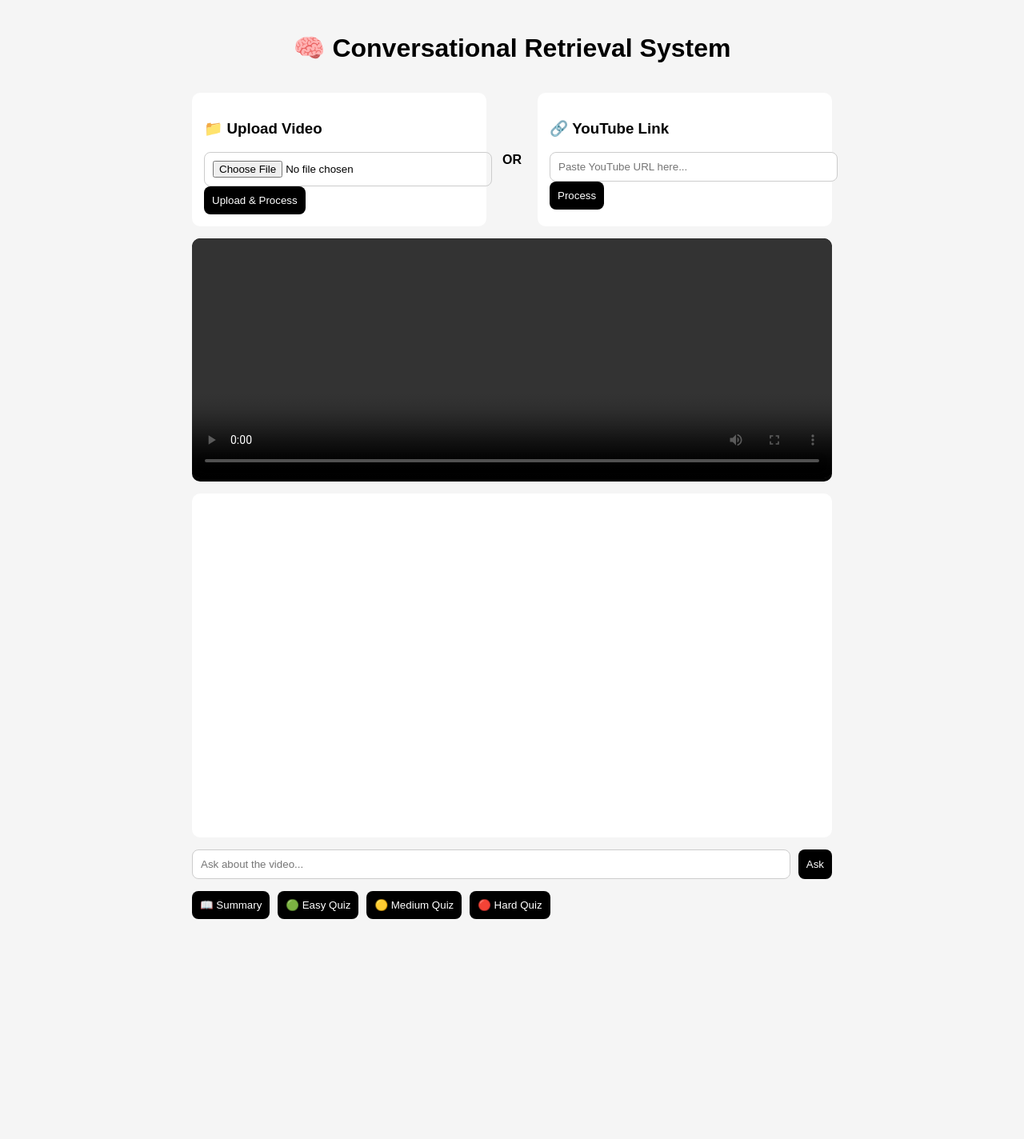
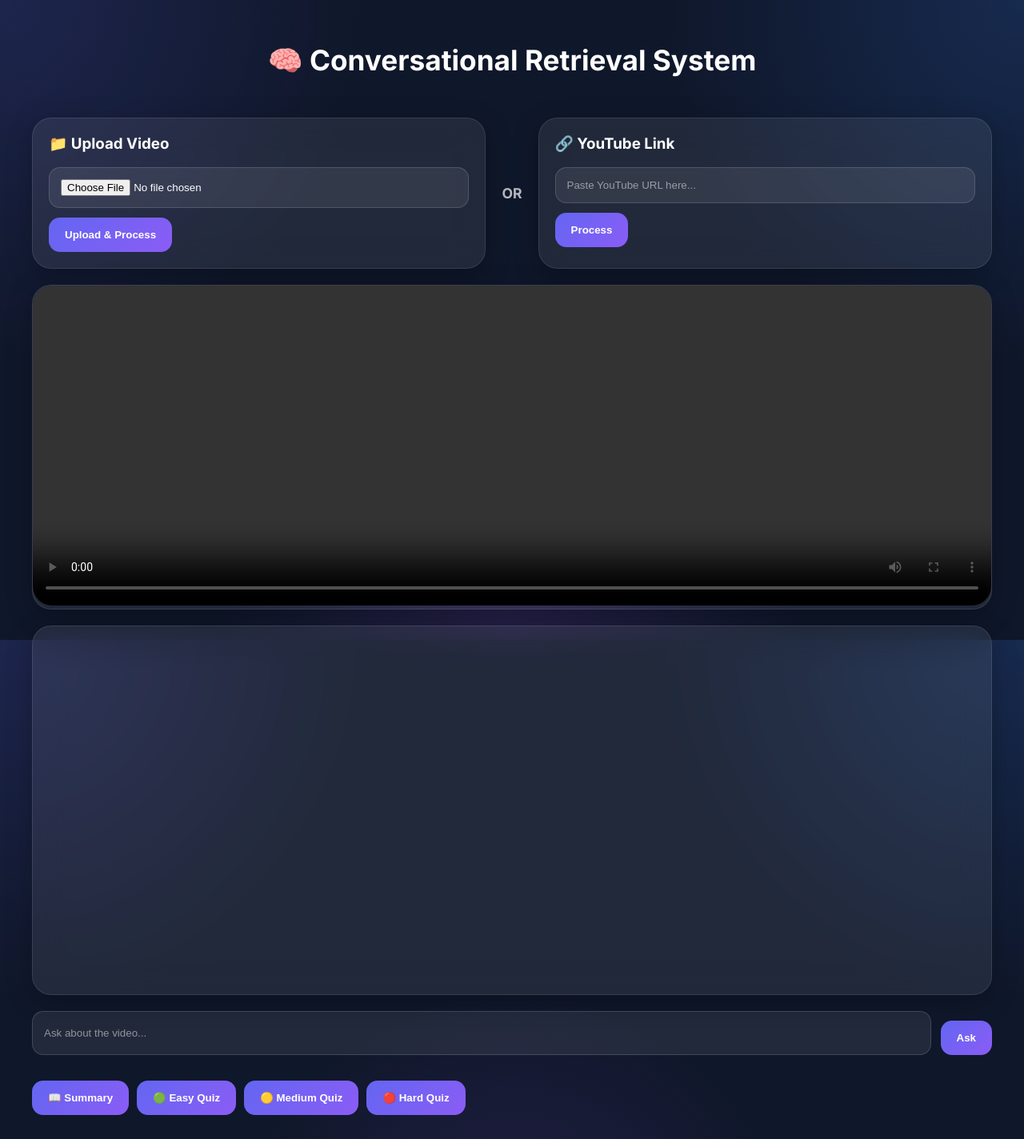
Before and after one commit to AnkuranKh/AI-teacher, a FastAPI app: page / in a window 1280 px wide. Shown: the whole page at 80% size. Before the commit the page ends 1149 px from the top, so only its background shows below. Run offline with FastAPI, Linux system fonts and the light colour scheme.

Commit message:
Fixed UI/UX part 1

```diff
--- a/static/style.css
+++ b/static/style.css
@@ -1,86 +1,125 @@
+/* ---------- GLOBAL ---------- */
+
 body {
-    font-family: Arial, sans-serif;
-    max-width: 800px;
+    font-family: 'Inter', sans-serif;
+    max-width: 1200px;
     margin: auto;
-    padding: 20px;
-    background: #f5f5f5;
+    padding: 30px;
+    min-height: 100vh;
+    color: white;
+    background: radial-gradient(circle at top left, rgba(99, 102, 241, 0.18), transparent 30%), radial-gradient(circle at top right, rgba(59, 130, 246, 0.18), transparent 30%), radial-gradient(circle at bottom, rgba(168, 85, 247, 0.15), transparent 35%), #0f172a;
+    background-attachment: fixed;
 }
 
 h1 {
     text-align: center;
+    font-size: 2.2rem;
+    font-weight: 700;
+    margin-bottom: 30px;
 }
 
 
-/* Layout */
+/* ---------- LAYOUT ---------- */
 
 .container {
     display: flex;
     flex-direction: column;
-    gap: 15px;
+    gap: 20px;
 }
 
 
-/* Upload */
+/* ---------- TOP SECTION ---------- */
 
 .input-section {
     display: flex;
     gap: 20px;
+    align-items: stretch;
 }
 
 .upload-box,
 .youtube-box {
     flex: 1;
-    background: white;
-    padding: 15px;
-    border-radius: 10px;
+    background: rgba(255, 255, 255, 0.08);
+    border: 1px solid rgba(255, 255, 255, 0.1);
+    backdrop-filter: blur(20px);
+    padding: 20px;
+    border-radius: 24px;
+    box-shadow: 0 8px 32px rgba(0, 0, 0, 0.25);
+}
+
+.upload-box h3,
+.youtube-box h3 {
+    margin-top: 0;
 }
 
 .divider {
     display: flex;
     align-items: center;
     justify-content: center;
+    color: rgba(255, 255, 255, 0.7);
     font-weight: bold;
+    font-size: 1.1rem;
 }
 
 
-/* Video */
+/* ---------- VIDEO ---------- */
 
 .video-container {
-    background: black;
-    border-radius: 10px;
+    background: rgba(255, 255, 255, 0.08);
+    border: 1px solid rgba(255, 255, 255, 0.1);
+    backdrop-filter: blur(20px);
+    border-radius: 24px;
     overflow: hidden;
+    box-shadow: 0 8px 32px rgba(0, 0, 0, 0.25);
 }
 
-video {
+video,
+iframe {
     width: 100%;
-    max-height: 300px;
-    border-radius: 10px;
+    max-height: 400px;
+    border-radius: 24px;
 }
 
 
-/* Inputs */
+/* ---------- INPUTS ---------- */
 
 input {
-    padding: 10px;
-    border-radius: 8px;
-    border: 1px solid #ccc;
+    padding: 14px;
+    border-radius: 14px;
+    border: 1px solid rgba(255, 255, 255, 0.15);
     width: 100%;
+    background: rgba(255, 255, 255, 0.08);
+    color: white;
+    outline: none;
+    box-sizing: border-box;
+}
+
+input::placeholder {
+    color: rgba(255, 255, 255, 0.5);
+}
+
+input:focus {
+    border-color: rgba(99, 102, 241, 0.8);
 }
 
 
-/* Buttons */
+/* ---------- BUTTONS ---------- */
 
 button {
-    padding: 10px;
-    border-radius: 8px;
+    padding: 14px 20px;
+    border-radius: 14px;
     border: none;
-    background: black;
+    background: linear-gradient( 135deg, #6366f1, #8b5cf6);
     color: white;
+    font-weight: 600;
     cursor: pointer;
+    transition: all 0.3s ease;
+    margin-top: 12px;
 }
 
 button:hover {
-    background: #333;
+    transform: translateY(-2px);
+    box-shadow: 0 10px 30px rgba(99, 102, 241, 0.35);
 }
 
 button:active {
@@ -88,35 +127,39 @@ button:active {
 }
 
 
-/* Chat */
+/* ---------- CHAT ---------- */
 
 .chat-box {
-    background: white;
-    border-radius: 10px;
-    padding: 15px;
-    height: 400px;
+    background: rgba(255, 255, 255, 0.08);
+    border: 1px solid rgba(255, 255, 255, 0.1);
+    backdrop-filter: blur(20px);
+    border-radius: 24px;
+    padding: 20px;
+    height: 420px;
     overflow-y: auto;
     display: flex;
     flex-direction: column;
-    gap: 10px;
+    gap: 12px;
+    box-shadow: 0 8px 32px rgba(0, 0, 0, 0.25);
 }
 
 .message {
-    padding: 10px;
-    border-radius: 10px;
+    padding: 14px;
+    border-radius: 18px;
     max-width: 75%;
     white-space: pre-wrap;
 }
 
 .user {
     align-self: flex-end;
-    background: black;
+    background: linear-gradient( 135deg, #6366f1, #8b5cf6);
     color: white;
 }
 
 .ai {
     align-self: flex-start;
-    background: #eee;
+    background: rgba(255, 255, 255, 0.1);
+    color: white;
 }
 
 #typing {
@@ -125,11 +168,11 @@ button:active {
 }
 
 
-/* Input bar */
+/* ---------- INPUT BAR ---------- */
 
 .input-bar {
     display: flex;
-    gap: 10px;
+    gap: 12px;
 }
 
 .input-bar input {
@@ -137,22 +180,23 @@ button:active {
 }
 
 
-/* Actions */
+/* ---------- ACTIONS ---------- */
 
 .actions {
     display: flex;
+    flex-wrap: wrap;
     gap: 10px;
 }
 
 
-/* Loader */
+/* ---------- LOADER ---------- */
 
 .spinner {
-    border: 4px solid #f3f3f3;
-    border-top: 4px solid black;
+    border: 4px solid rgba(255, 255, 255, 0.15);
+    border-top: 4px solid #8b5cf6;
     border-radius: 50%;
-    width: 30px;
-    height: 30px;
+    width: 35px;
+    height: 35px;
     animation: spin 1s linear infinite;
     margin: auto;
 }
@@ -167,25 +211,40 @@ button:active {
 }
 
 
-/* Progress */
+/* ---------- PROGRESS ---------- */
 
 .progress-bg {
-    background: #ddd;
-    border-radius: 10px;
+    background: rgba(255, 255, 255, 0.15);
+    border-radius: 12px;
 }
 
 .progress-bar {
     width: 0%;
     height: 20px;
-    background: green;
-    border-radius: 10px;
+    background: linear-gradient( 135deg, #22c55e, #16a34a);
+    border-radius: 12px;
     text-align: center;
     color: white;
 }
 
 
-/* Disabled */
+/* ---------- DISABLED ---------- */
 
 input:disabled {
-    background: #eee;
+    opacity: 0.5;
 }
+
+
+/* ---------- MOBILE ---------- */
+
+@media (max-width: 768px) {
+    .input-section {
+        flex-direction: column;
+    }
+    .actions {
+        flex-direction: column;
+    }
+    button {
+        width: 100%;
+    }
+}
--- a/templates/index.html
+++ b/templates/index.html
@@ -2,7 +2,15 @@
 <html>
 <head>
     <title>AI Learning Assistant</title>
-    <link rel="stylesheet" href="/static/style.css">
+
+    <link rel="preconnect"
+    href="https://fonts.googleapis.com">
+
+    <link href="https://fonts.googleapis.com/css2?family=Inter:wght@300;400;500;600;700&display=swap"
+    rel="stylesheet">
+
+    <link rel="stylesheet"
+    href="/static/style.css">
 </head>
 <body>
 
```
